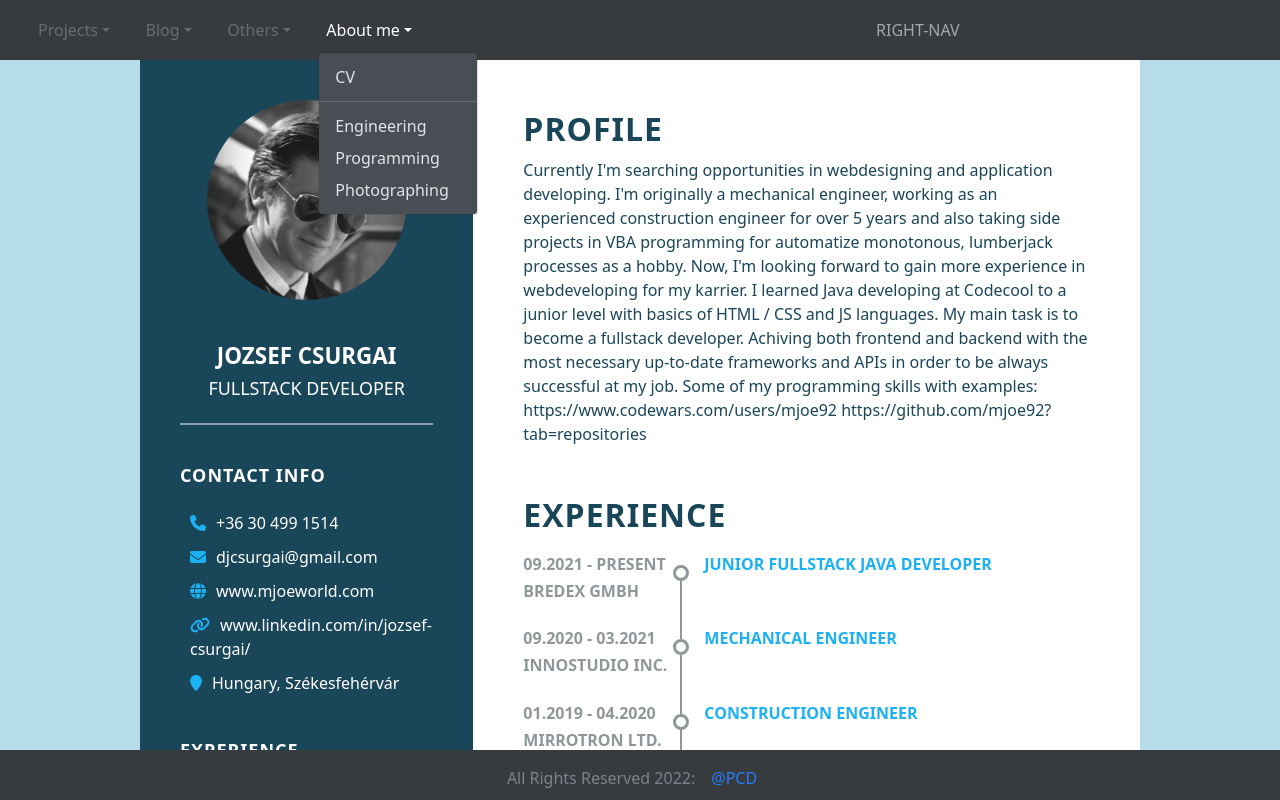
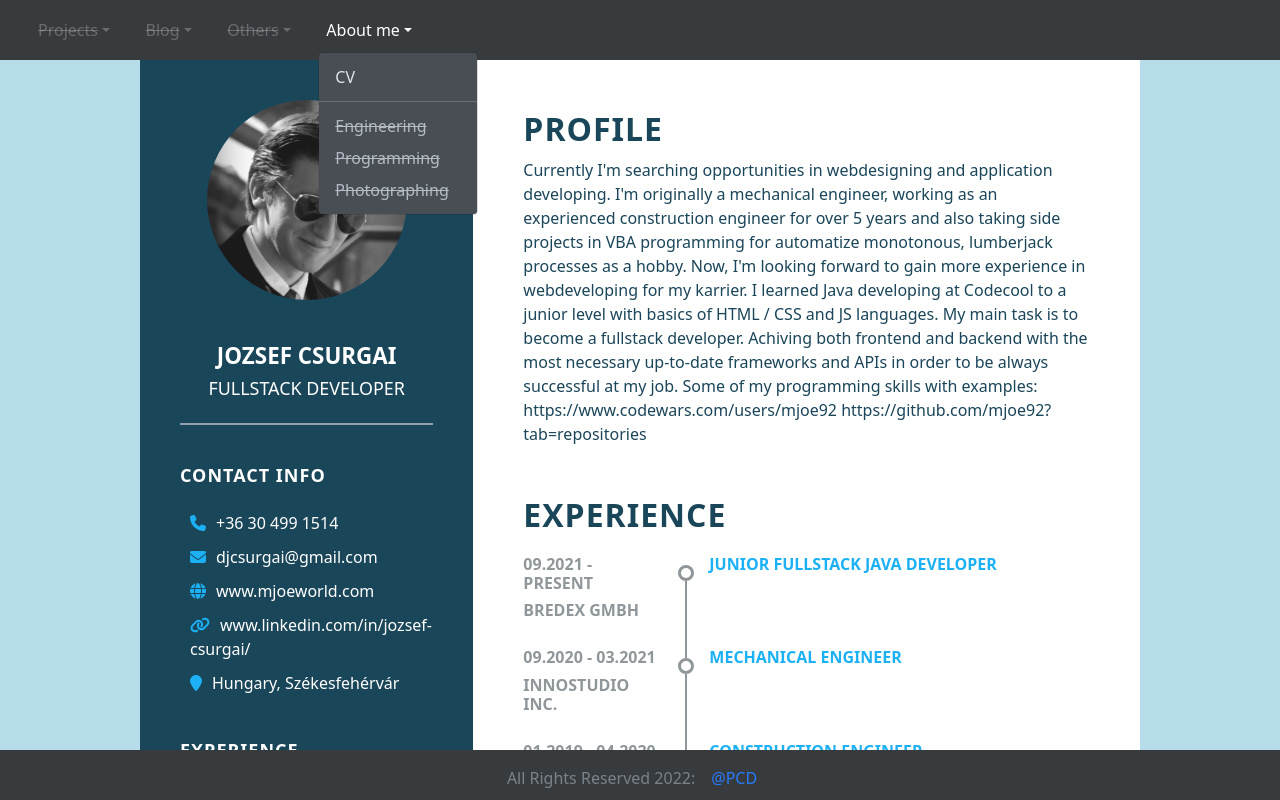
Before and after one commit to mjoe92/portfolio, a React (Create React App) app in the folder client/: page / in a window 1280 px wide. Both pictures are taken after a click on the button "About me". Shown: the top 800 px of the page. Built offline with nearby package versions, Linux system fonts and the light colour scheme.

Commit message:
Navbar item disability added, style changed

```diff
--- a/client/src/component/biography/ContainerController.tsx
+++ b/client/src/component/biography/ContainerController.tsx
@@ -219,7 +219,7 @@ export default class ContainerController extends Component<IProps, IState> {
           <>
             <div className="card">
               <span id={xp.id} className="anchor-jump"></span>
-              <div className="date-company">
+              <div id={xp.id} className="date-company">
                 <h5>
                   {this.getDateInFormat(xp.timeStart) +
                     " - " +
@@ -254,7 +254,7 @@ export default class ContainerController extends Component<IProps, IState> {
         {this.state.educationList.map((xp) => (
           <div className="card">
             <span id={xp.id} className="anchor-jump"></span>
-            <div className="date-company">
+            <div id={xp.id} className="date-company">
               <h5>
                 {this.getDateInFormat(xp.timeStart) +
                   " - " +
--- a/client/src/component/biography/style/container.css
+++ b/client/src/component/biography/style/container.css
@@ -206,7 +206,7 @@
 .container .content {
   position: relative;
   background: #fff;
-  padding: 50px;
+  padding: 50px 50px 80px 50px;
 }
 
 .container .content .title {
@@ -215,6 +215,7 @@
   font-weight: 700;
   letter-spacing: 1px;
   margin-bottom: 10px;
+  vertical-align: text-top;
 }
 
 .container .content p {
@@ -246,8 +247,8 @@
 }
 
 .container .content .about .card .date-company {
-  max-width: 150px;
-  min-width: 150px;
+  max-width: 140px;
+  min-width: 140px;
 }
 
 .container .content .about .card .date-company h5 {
@@ -258,7 +259,7 @@
 }
 
 .container .content .about .card .timeline {
-  padding-right: 15px;
+  padding: 0 15px 0 15px;
 }
 
 .container .content .about .card .timeline .branch-up {
@@ -322,8 +323,8 @@
   width: 100%;
   display: -ms-grid;
   display: grid;
-  -ms-grid-columns: 150px 1fr;
-      grid-template-columns: 150px 1fr;
+  -ms-grid-columns: 140px 1fr;
+      grid-template-columns: 140px 1fr;
   -webkit-box-pack: center;
       -ms-flex-pack: center;
           justify-content: center;
@@ -367,8 +368,8 @@
   width: 100%;
   display: -ms-grid;
   display: grid;
-  -ms-grid-columns: 150px 1fr;
-      grid-template-columns: 150px 1fr;
+  -ms-grid-columns: 140px 1fr;
+      grid-template-columns: 140px 1fr;
   -webkit-box-pack: center;
       -ms-flex-pack: center;
           justify-content: center;
@@ -391,7 +392,7 @@
   color: #03a9f4;
 }
 
-/* date-company on top of card, hard skills title too, interest icons shrink */
+/* date-company on top of card, hard skills title too, interest icons shrink, change for 800px width */
 @media (max-width: 700px) {
   .container {
     margin-top: 60px;
--- a/client/src/component/biography/style/container.sass
+++ b/client/src/component/biography/style/container.sass
@@ -15,7 +15,7 @@ $navigation-fade-color: $detail-fade-text
 $navigation-spec-color: $detail-bright-color
 
 /*! Right side - content style */
-$content-left-min-width: 150px
+$content-left-min-width: 140px
 $content-left-font-size: 16px
 
 $content-background-color: #fff
@@ -188,7 +188,7 @@ $content-date-color: #848c90
 	.content
 		position: relative
 		background: $detail-text-color
-		padding: 50px
+		padding: 50px 50px 80px 50px
 
 		.title
 			color: $content-title-color
@@ -196,6 +196,7 @@ $content-date-color: #848c90
 			font-weight: 700
 			letter-spacing: 1px
 			margin-bottom: 10px
+			vertical-align: text-top
 
 		p
 			color: $content-title-color
@@ -227,7 +228,7 @@ $content-date-color: #848c90
 						font-size: $content-left-font-size
 
 				.timeline
-					padding-right: 15px
+					padding: 0 15px 0 15px
 
 					.branch-up
 						display: block
@@ -332,7 +333,10 @@ $content-date-color: #848c90
 							font-size: 2rem
 							color: $navigation-icon-color
 
-/* date-company on top of card, hard skills title too, interest icons shrink */
+/* date-company on top of card, hard skills title too, interest icons shrink, change for 800px width */
+@media (max-width: 800px)
+	.container
+
 @media (max-width: 700px)
 	.container
 		margin-top: 60px
--- a/client/src/component/semantic/header/Header.tsx
+++ b/client/src/component/semantic/header/Header.tsx
@@ -1,5 +1,5 @@
 import { FC, useState } from "react";
-import { Container, Nav, Navbar, NavDropdown } from "react-bootstrap";
+import { Container, Navbar } from "react-bootstrap";
 import "../semantic-style/semantic.css";
 import IPageItem from "./IPageItem";
 import { LeftNavItem } from "./LeftNavItem";
@@ -16,6 +16,12 @@ interface IState {
 export const Header: FC = () => {
   const [navLinks] = useState<IState[]>(LinkContent);
 
+  const disabled = (link: IState): boolean => {
+    return link.disabled == null || link.disabled == undefined
+      ? false
+      : link.disabled;
+  };
+
   return (
     <header className="navbar-fixed-top">
       <Navbar className="navbar navbar-expand-md navbar-dark bg-dark">
@@ -28,16 +34,16 @@ export const Header: FC = () => {
                 items={link.pages}
                 expo={link.expo}
                 title={link.title}
-                disabled={link.disabled}
+                disabled={disabled(link)}
               />
             ))}
           </Navbar.Collapse>
 
-          <Navbar.Collapse id="navbar" className="navbar">
+          {/* <Navbar.Collapse id="navbar" className="navbar">
             <Nav>
               <Nav.Link href="#blog">RIGHT-NAV</Nav.Link>
             </Nav>
-          </Navbar.Collapse>
+          </Navbar.Collapse> */}
         </Container>
       </Navbar>
     </header>
--- a/client/src/component/semantic/header/IPageItem.tsx
+++ b/client/src/component/semantic/header/IPageItem.tsx
@@ -1,4 +1,5 @@
 export default interface IPageItem {
+  disabled?: boolean;
   name: string;
   ref: string;
 }
--- a/client/src/component/semantic/header/LeftNavItem.tsx
+++ b/client/src/component/semantic/header/LeftNavItem.tsx
@@ -21,11 +21,21 @@ export const LeftNavItem: FC<IProps> = ({
     return items.map((item) => {
       const ref: string = "#" + item.ref;
       return (
-        <NavDropdown.Item key={item.name} href={ref} className="navDropItem">
+        <NavDropdown.Item
+          key={item.name}
+          href={ref}
+          disabled={isDisabled(item)}
+          className="navDropItem">
           {item.name}
         </NavDropdown.Item>
       );
     });
+  };
+
+  const isDisabled = (page: IPageItem): boolean => {
+    return page.disabled == null || page.disabled == undefined
+      ? false
+      : page.disabled;
   };
 
   return (
--- a/client/src/component/semantic/header/specification/LinkContent.js
+++ b/client/src/component/semantic/header/specification/LinkContent.js
@@ -63,14 +63,17 @@ const links = [
       {
         name: "Engineering",
         ref: "engineering",
+        disabled: true,
       },
       {
         name: "Programming",
         ref: "programming",
+        disabled: true,
       },
       {
         name: "Photographing",
         ref: "photographing",
+        disabled: true,
       },
     ],
   },
--- a/client/src/component/semantic/semantic-style/semantic.css
+++ b/client/src/component/semantic/semantic-style/semantic.css
@@ -31,4 +31,8 @@ footer {
           align-items: center;
   margin-left: 10px;
 }
+
+.nav-item .disabled {
+  text-decoration: line-through;
+}
 /*# sourceMappingURL=semantic.css.map */
--- a/client/src/component/semantic/semantic-style/semantic.sass
+++ b/client/src/component/semantic/semantic-style/semantic.sass
@@ -24,3 +24,6 @@ footer
 	color: white
 	align-items: center
 	margin-left: 10px
+
+	.disabled
+		text-decoration: line-through
```
Also changed, not shown: 2 other files (tests, documents, lock files or other folders).
